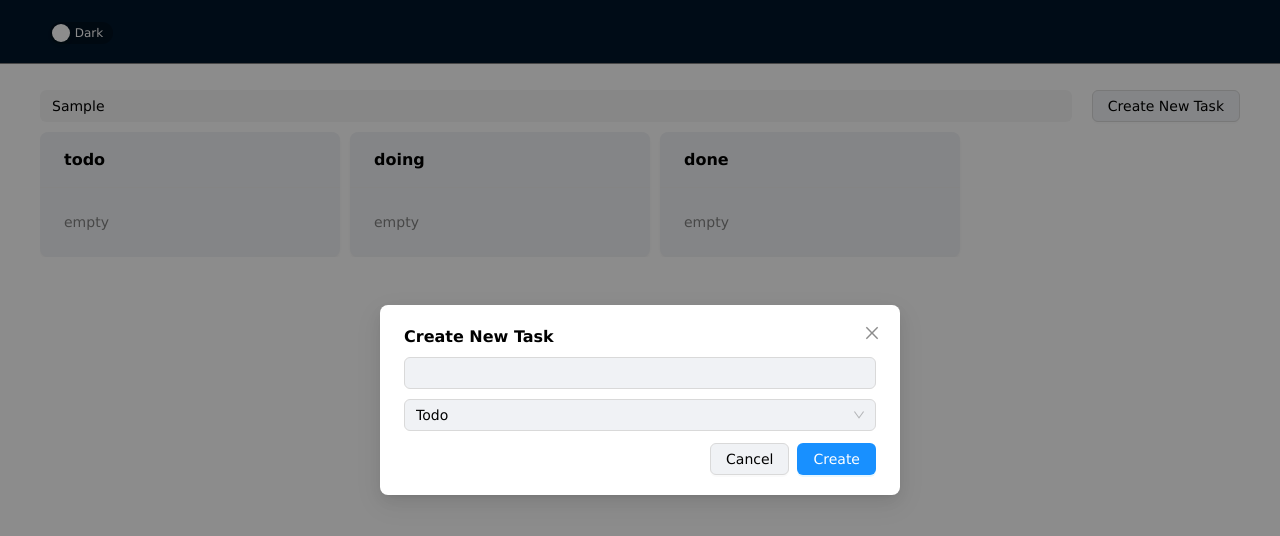
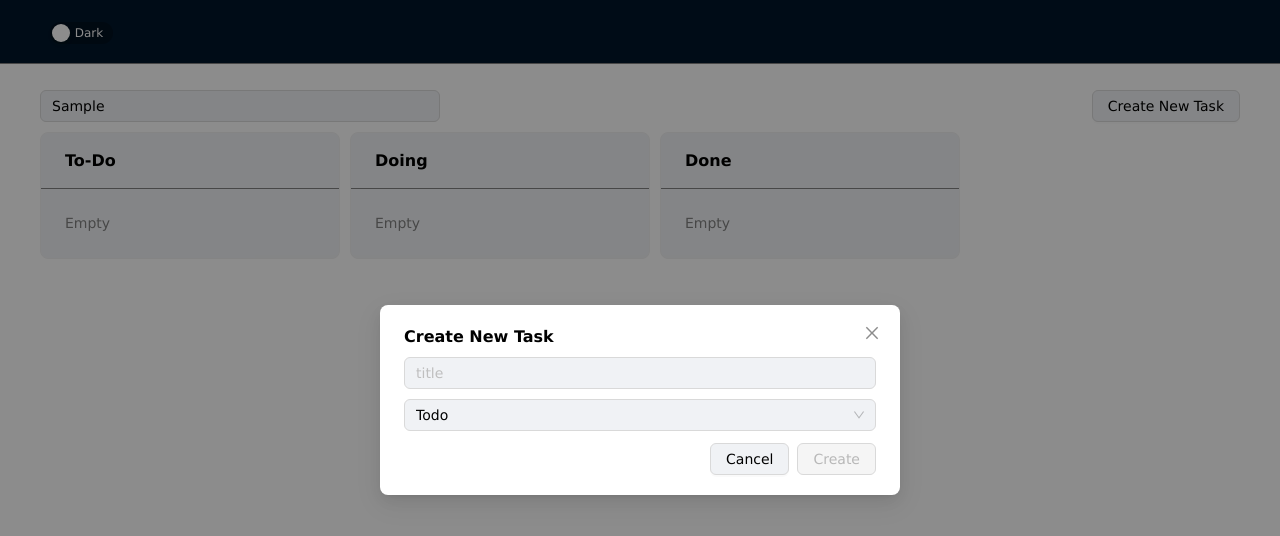
Before and after one commit to Alioo11/hamravesh-technical-task, a Next.js app: page /tasks in a window 1280 px wide. Both pictures are taken after typing "Sample" into the empty fields and a click on the button "Create New Task". Shown: the top 536 px of the page. Built offline with nearby package versions, Linux system fonts and the light colour scheme.

Commit message:
feat: minor ui improvements for task page

```diff
--- a/components/Task/Card.tsx
+++ b/components/Task/Card.tsx
@@ -1,10 +1,13 @@
 import { Card } from "antd";
+import { TRUNCATE_TEXT_LENGTH } from "@/constants";
 import type { ITask } from "@/types/task";
 import type { FC } from "react";
 
 const TaskCard: FC<{ task: ITask }> = (props) => {
   const { task } = props;
-  return <Card>{task.title}</Card>;
+  const isLargeContent = task.title.length > TRUNCATE_TEXT_LENGTH;
+  const content = isLargeContent ? task.title.slice(0, TRUNCATE_TEXT_LENGTH).concat("...") : task.title;
+  return <Card>{content}</Card>;
 };
 
 export default TaskCard;
--- a/components/Task/Group.tsx
+++ b/components/Task/Group.tsx
@@ -1,7 +1,6 @@
-
 import { Card, Flex, Typography } from "antd";
+import { Else, If, Then } from "@/components/kits/ConditonalRendering";
 import TaskCard from "./Card";
-import { Else, If, Then } from "@/components/kits/ConditonalRendering";
 import type { FC } from "react";
 import type { ITask } from "@/types/task";
 
@@ -16,13 +15,17 @@ const TaskGroup: FC<TaskGroupProps> = (props) => {
   const isEmpty = tasks.length === 0;
 
   return (
-    <Card color="primary" title={title} bordered={false} style={{minWidth:300}}>
+    <Card
+      styles={{ header: { borderBottom: "solid 1px grey" } }}
+      title={title}
+      style={{ minWidth: 300, height: "fit-content" }}
+    >
       <If condition={isEmpty}>
         <Then>
-          <Typography style={{color:"grey"}}>empty</Typography>
+          <Typography style={{ color: "grey" }}>Empty</Typography>
         </Then>
         <Else>
-          <Flex gap={10} vertical style={{overflowX:"auto", maxHeight:600}}>
+          <Flex gap={10} vertical style={{ overflowX: "auto", maxHeight: 550 }}>
             {tasks.map((task) => {
               return <TaskCard task={task} key={task.id} />;
             })}
--- a/components/Task/Overlay.tsx
+++ b/components/Task/Overlay.tsx
@@ -33,9 +33,17 @@ const TaskOverlay: FC<taskOverlayProps> = (props) => {
   };
 
   return (
-    <Modal centered title="Create New Task" open={open} onCancel={toggle} onOk={handleCreateTask} okText="Create">
+    <Modal
+      centered
+      title="Create New Task"
+      open={open}
+      onCancel={toggle}
+      onOk={handleCreateTask}
+      okText="Create"
+      okButtonProps={{ disabled: title.trim().length === 0 }}
+    >
       <Flex vertical gap={10}>
-        <Input value={title} onChange={(e) => setTitle(e.target.value)} />
+        <Input placeholder="title" value={title} onChange={(e) => setTitle(e.target.value)} />
         <Select<ITask["status"]> value={status} onChange={(newStatus) => setStatus(newStatus)}>
           {taskStatusOptions.map((status) => (
             <Select.Option key={status} value={status}>
--- a/pages/tasks.tsx
+++ b/pages/tasks.tsx
@@ -5,8 +5,6 @@ import useToggle from "@/hooks/useToggle";
 import TaskService from "@/services/tasks";
 import { ITask } from "@/types/task";
 import { Button, Flex, Input } from "antd";
-import { time } from "console";
-import { todo } from "node:test";
 import { useEffect, useMemo, useRef, useState } from "react";
 import { Nullable } from "ts-wiz";
 
@@ -16,6 +14,7 @@ const TasksPage = () => {
   const [isOpenOverlay, toggleOpenOverlay] = useToggle(false);
 
   const timeoutId = useRef<Nullable<NodeJS.Timeout>>(null);
+  const hasMounted = useRef<boolean>(false);
 
   const fetchTasks = async () => {
     try {
@@ -47,8 +46,11 @@ const TasksPage = () => {
   }, []);
 
   useEffect(() => {
-    timeoutId.current = setTimeout(fetchTasks, DEBOUNCE_TIMEOUT_IN_MS);
-    return clearSearchTimeout;
+    if (!hasMounted.current) hasMounted.current = true;
+    else {
+      timeoutId.current = setTimeout(fetchTasks, DEBOUNCE_TIMEOUT_IN_MS);
+      return clearSearchTimeout;
+    }
   }, [search]);
 
   return (
@@ -56,13 +58,19 @@ const TasksPage = () => {
       <TaskOverlay open={isOpenOverlay} toggle={toggleOpenOverlay} onCreate={createTaskCb} />
       <Flex vertical gap={10}>
         <Flex gap={20} justify="space-between">
-          <Input variant="filled" placeholder="search..." value={search} onChange={(e) => setSearch(e.target.value)} />
+          <Input
+            variant="outlined"
+            placeholder="search..."
+            value={search}
+            onChange={(e) => setSearch(e.target.value)}
+            style={{ width: 400 }}
+          />
           <Button onClick={toggleOpenOverlay}>Create New Task</Button>
         </Flex>
         <Flex gap={10} style={{ overflowY: "auto" }}>
-          <TaskGroup tasks={todoTasks} title="todo" />
-          <TaskGroup tasks={doingTasks} title="doing" />
-          <TaskGroup tasks={doneTasks} title="done" />
+          <TaskGroup tasks={todoTasks} title="To-Do" />
+          <TaskGroup tasks={doingTasks} title="Doing" />
+          <TaskGroup tasks={doneTasks} title="Done" />
         </Flex>
       </Flex>
     </>
```
